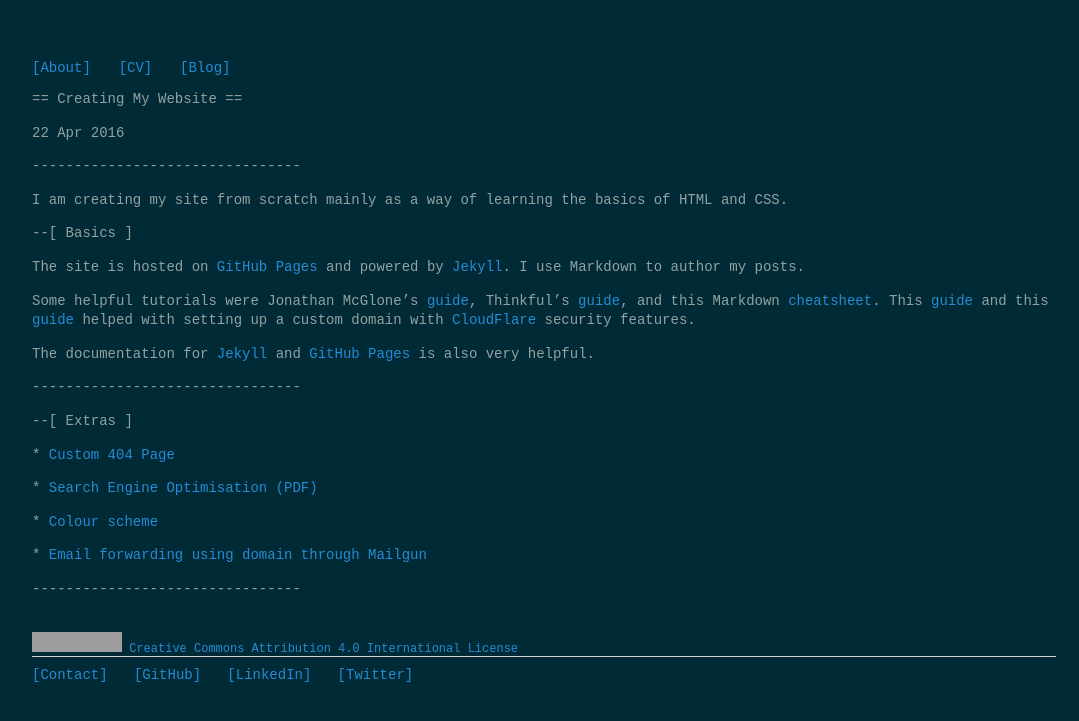
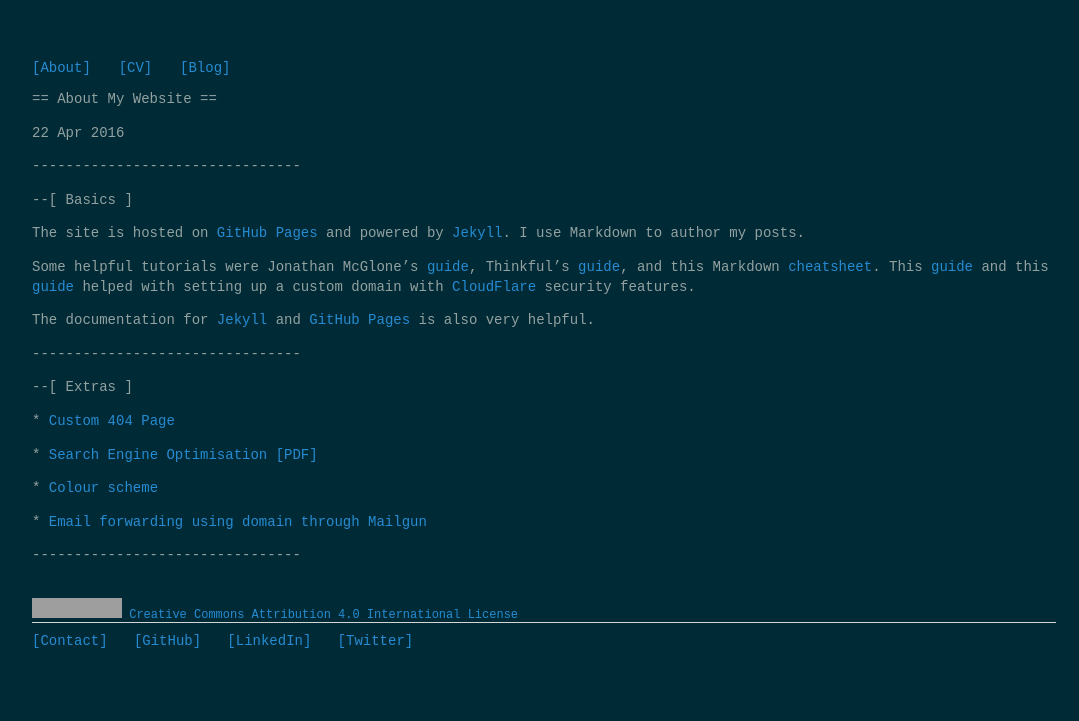
Before and after one commit to maxmunday/maxmunday.github.io, a Jekyll site: the page built from _posts/2016-04-22-about-my-website.md, in a window 1280 px wide. Shown: the top 721 px of the page, without its empty margins (96-1175 px from the left). Built offline with Jekyll 4.4.1, drawn with Linux system fonts in a browser that asks for light colours; grey boxes are pictures that could not be loaded.

Commit message:
Adding to blog

```diff
--- a/_posts/2016-04-22-creating-my-website.md
+++ b/_posts/2016-04-22-about-my-website.md
@@ -1,6 +1,6 @@
 ---
 layout: post
-title: "Creating My Website"
+title: "About My Website"
 date: 2016-04-22
 description: "How I created my site using GitHub Pages and Jekyll."
 number: "0x01"
@@ -8,9 +8,6 @@ number: "0x01"
 
 
 \-\-\-\-\-\-\-\-\-\-\-\-\-\-\-\-\-\-\-\-\-\-\-\-\-\-\-\-\-\-\-\-
-
-
-I am creating my site from scratch mainly as a way of learning the basics of HTML and CSS.
 
 
 \-\-[ Basics ]
@@ -29,7 +26,7 @@ The documentation for [Jekyll](https://jekyllrb.com/docs/home/) and [GitHub Page
 
 \* [Custom 404 Page](https://help.github.com/articles/creating-a-custom-404-page-for-your-github-pages-site/)
 
-\* [Search Engine Optimisation (PDF)](http://static.googleusercontent.com/media/www.google.com/en//webmasters/docs/search-engine-optimization-starter-guide.pdf)
+\* [Search Engine Optimisation [PDF]](http://static.googleusercontent.com/media/www.google.com/en//webmasters/docs/search-engine-optimization-starter-guide.pdf)
 
 \* [Colour scheme](http://ethanschoonover.com/solarized)
 
```
Also changed, not shown: _posts/2017-01-28-basic-security-for-everyone.md (+4 -2 lines).
